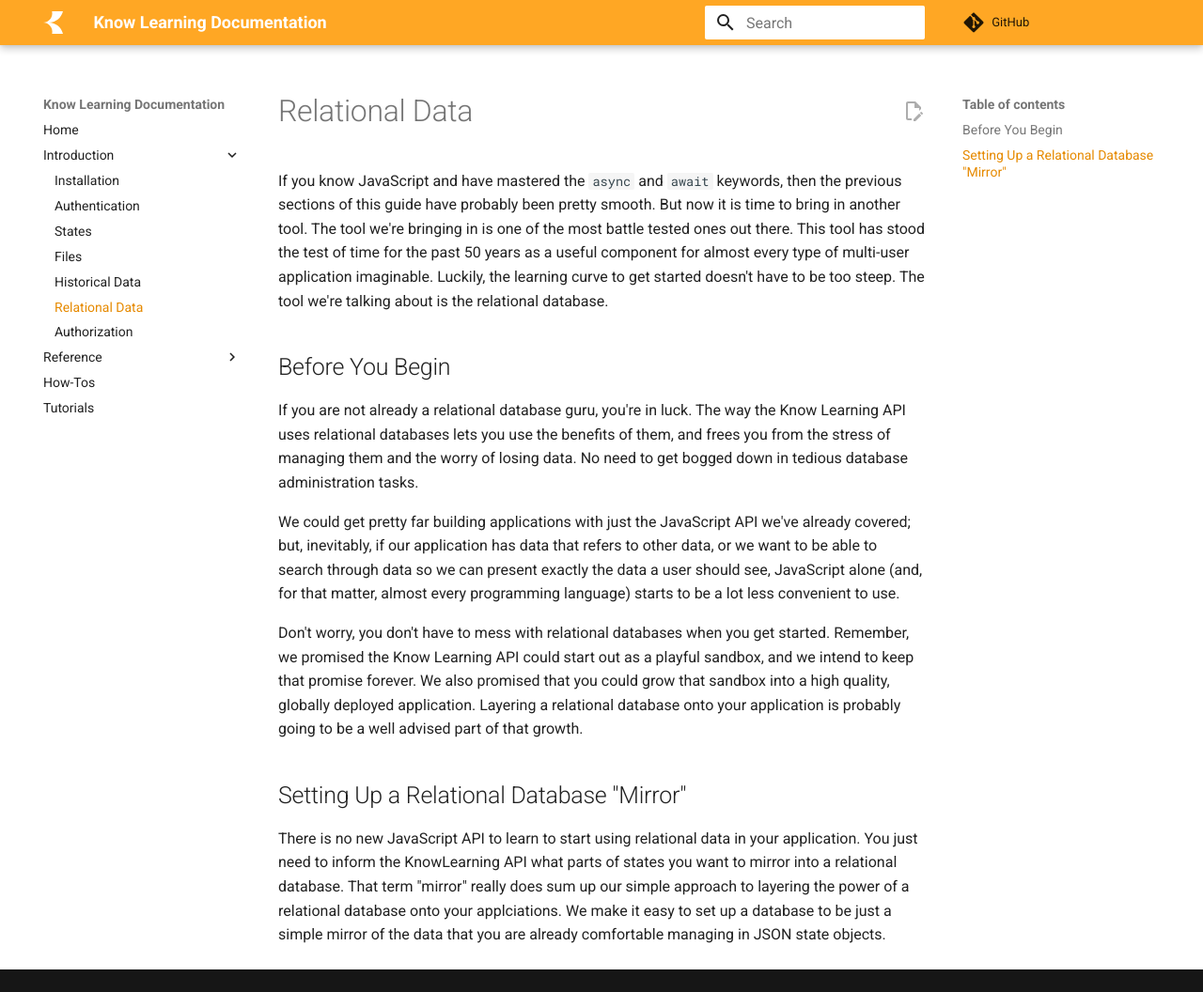
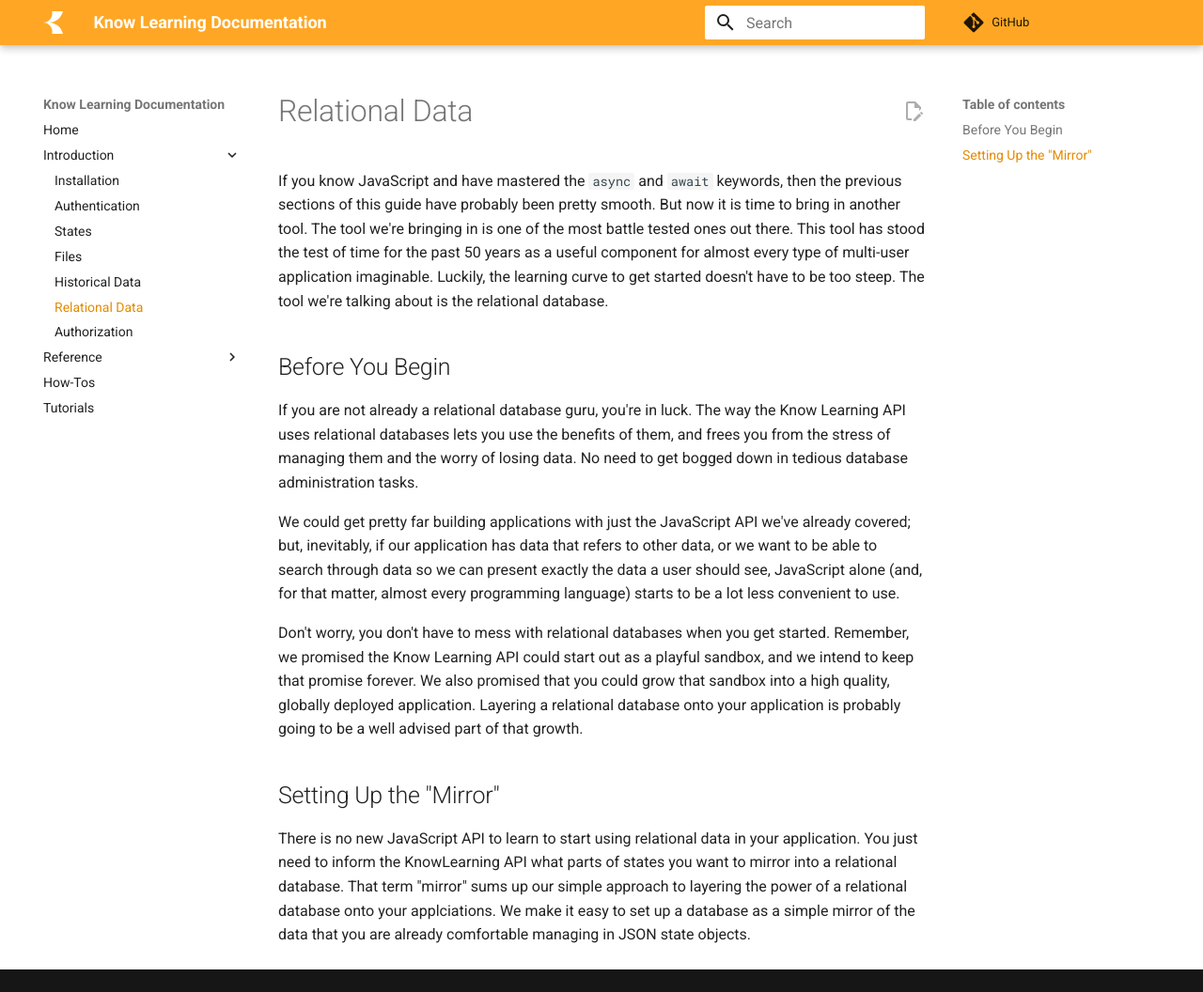
Before and after one commit to knowlearning/documentation, an MkDocs documentation site: the page built from docs/introduction/relational-data.md, in a window 1280 px wide and 1056 px high. Shown: the whole window at 94% size. Built offline with MkDocs 1.6.1 and Material for MkDocs 9.7.7, drawn with Linux system fonts in a browser that asks for light colours; comment, search, counter and statistics services are not loaded.

Commit message:
Update db mirror section language

```diff
--- a/docs/introduction/relational-data.md
+++ b/docs/introduction/relational-data.md
@@ -18,9 +18,9 @@ We could get pretty far building applications with just the JavaScript API we've
 Don't worry, you don't have to mess with relational databases when you get started. Remember, we promised the Know Learning API could start out as a playful sandbox, and we intend to keep that promise forever.
 We also promised that you could grow that sandbox into a high quality, globally deployed application. Layering a relational database onto your application is probably going to be a well advised part of that growth.
 
-## Setting Up a Relational Database "Mirror"
+## Setting Up the "Mirror"
 
 There is no new JavaScript API to learn to start using relational data in your application.
 You just need to inform the KnowLearning API what parts of states you want to mirror into a relational database.
-That term "mirror" really does sum up our simple approach to layering the power of a relational database onto your applciations.
-We make it easy to set up a database to be just a simple mirror of the data that you are already comfortable managing in JSON state objects.
+That term "mirror" sums up our simple approach to layering the power of a relational database onto your applciations.
+We make it easy to set up a database as a simple mirror of the data that you are already comfortable managing in JSON state objects.
```
